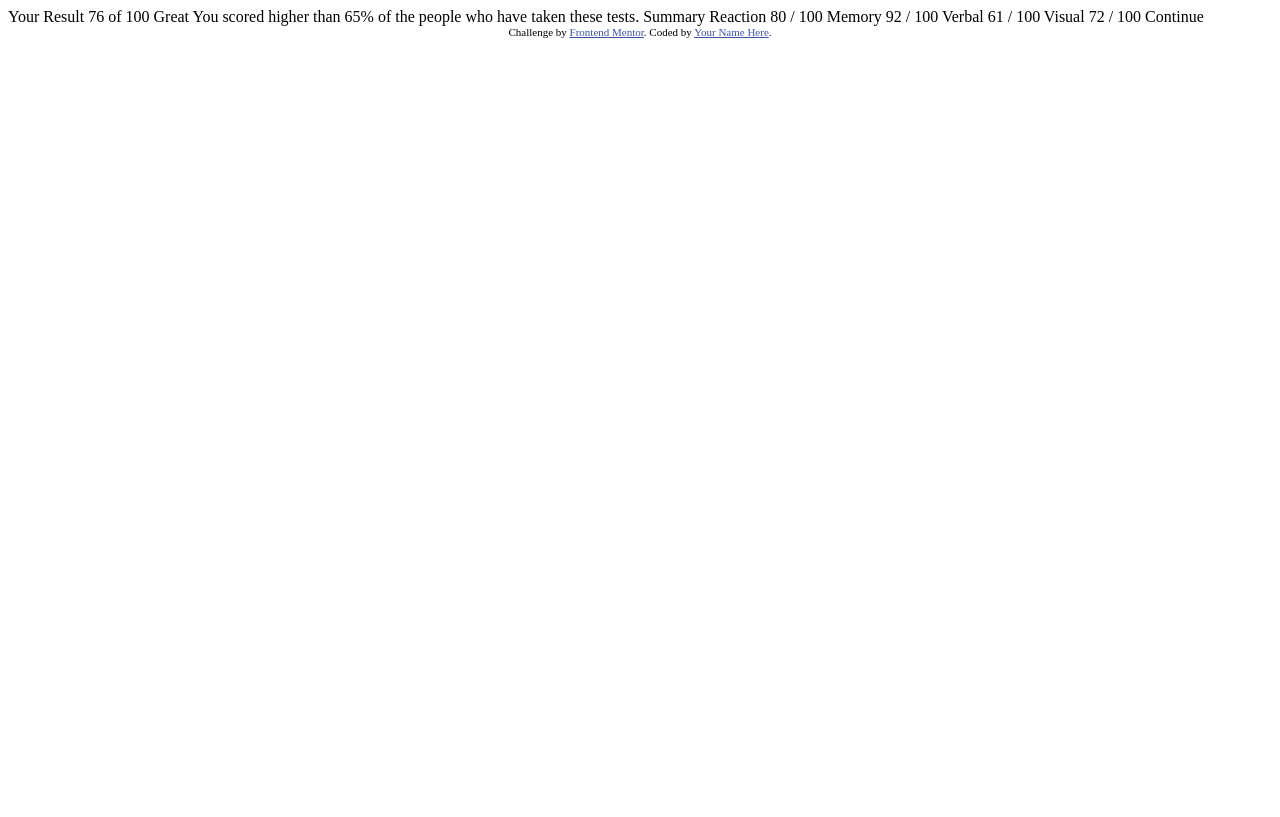
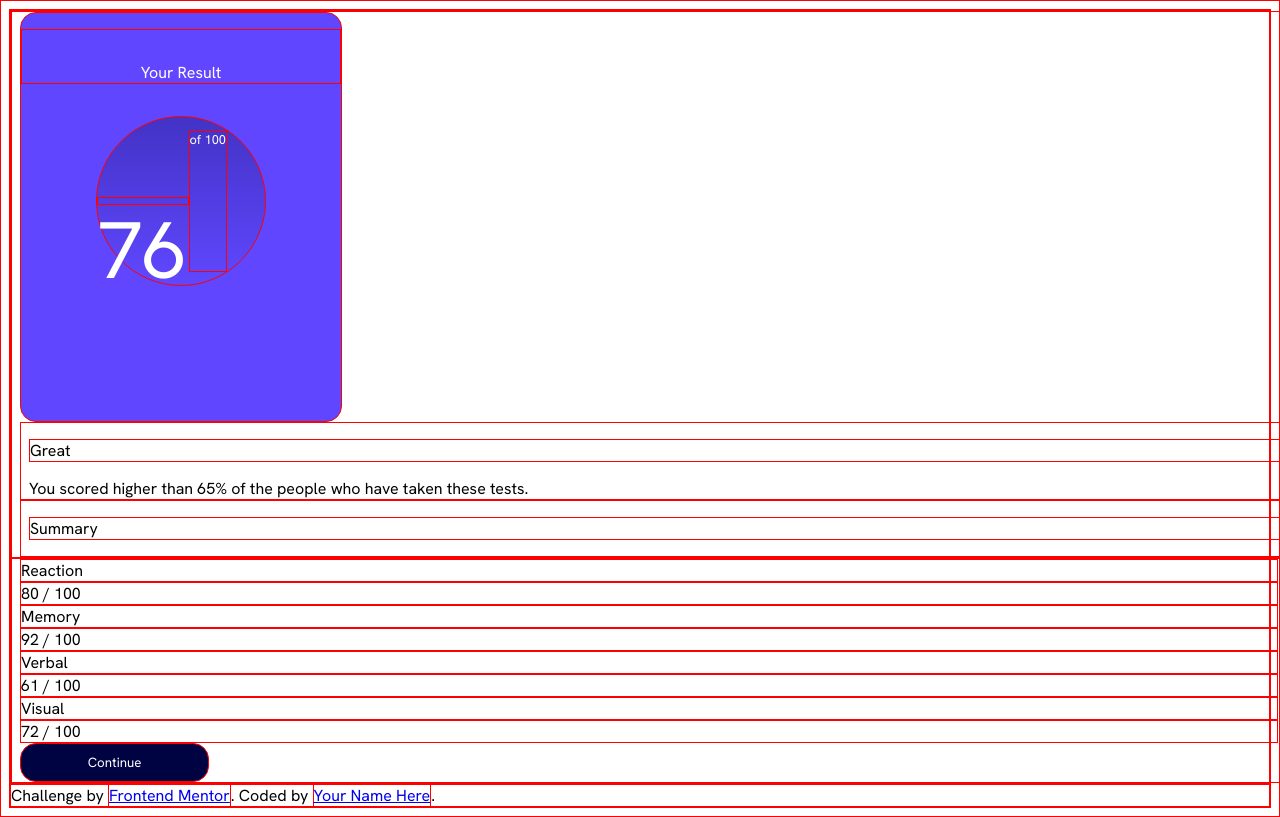
Before and after one commit to SipTeaBB/Frontend-Mentor-Results-Summary-Component, a plain HTML site: page index.html in a window 1280 px wide. Drawn offline with Linux system fonts and the light colour scheme.

Commit message:
correcting SO MANY mistakes

```diff
--- a/index.html
+++ b/index.html
@@ -5,39 +5,51 @@
   <meta name="viewport" content="width=device-width, initial-scale=1.0"> <!-- displays site properly based on user's device -->
 
   <link rel="icon" type="image/png" sizes="32x32" href="./assets/images/favicon-32x32.png">
+  <link href="styles.css" rel="stylesheet" >
+  <title>Frontend Mentor | Results Summary Component</title>
 
-  <title>Frontend Mentor | Results summary component</title>
 
-  <!-- Feel free to remove these styles or customise in your own stylesheet 👍 -->
-  <style>
-    .attribution { font-size: 11px; text-align: center; }
-    .attribution a { color: hsl(228, 45%, 44%); }
-  </style>
+ <!-- TODO re-format html for better readability -->
 </head>
 <body>
 
-  Your Result
-  76
-  of 100
+<section class="focal-point-of-page">
 
-  Great
+<div class="container">
+<div class="blue-box">
+  <p class="your-result">Your Result</p>
+    <div class="circle-for-76">
+  <p class="seventy-six">76</p><br>
+  <p class="of-one-hundred">of 100</p><br>
+    </div>
+</div>
+
+<div class="container">
+  <p class="great">Great</p>
   You scored higher than 65% of the people who have taken these tests.
+</div>
 
-  Summary
+<div class="container"><p class="summary">Summary</p></div>
+</div>
 
-  Reaction
-  80 / 100
+  <div  class="box-with-results container">
 
-  Memory
-  92 / 100
+  <div>Reaction</div>
+  <div>80 / 100</div>
 
-  Verbal
-  61 / 100
+  <div>Memory</div>
+  <div>92 / 100</div>
 
-  Visual
-  72 / 100
+  <div>Verbal</div>
+  <div>61 / 100</div>
 
-  Continue
+  <div>Visual</div>
+  <div>72 / 100</div>
+
+  <button class="continue-btn" type="button">Continue</button>
+</div>
+</section>
+
 
   <div class="attribution">
     Challenge by <a href="https://www.frontendmentor.io?ref=challenge" target="_blank">Frontend Mentor</a>.
--- /dev/null
+++ b/styles.css
@@ -0,0 +1,184 @@
+
+
+
+
+/* xs */
+@media (min-width: 475px) {}
+
+/* sm */
+@media (min-width: 640px) {}
+
+/* md */
+@media (min-width: 768px) {}
+
+/* lg */
+@media (min-width: 1024px) {}
+
+/* xl */
+ @media (min-width: 1280px) {}
+
+/* 2xl */
+ @media (min-width: 1536px) {}
+
+
+/*
+TODO parse through the current @media queries!
+*/
+
+/*The desktop-first pre-defined media queries:*/
+/* 2xl */
+@media (max-width: 1536px) {}
+
+/* xl */
+@media (max-width: 1280px) {}
+
+/* lg */
+@media (max-width: 1024px) {}
+
+/* md */
+@media (max-width: 768px) {}
+
+/* sm */
+@media (max-width: 640px) {}
+
+/* xs */
+@media (max-width: 475px) {}
+
+/* Mobile container utility class: */
+.container {
+  width: 100%;
+  margin-left: auto;
+  margin-right: auto;
+  padding-left: 0.5rem;
+  padding-right: 0.5rem;
+}
+
+/* xs */
+@media (min-width: 475px) {
+  .container {
+    max-width: 475px;
+  }
+}
+
+/* sm */
+@media (min-width: 640px) {
+  .container {
+    max-width: 640px;
+  }
+}
+
+/* md */
+@media (min-width: 768px) {
+  .container {
+    max-width: 768px;
+  }
+}
+
+/* lg */
+@media (min-width: 1024px) {
+  .container {
+    max-width: 1024px;
+  }
+}
+
+/* xl */
+@media (min-width: 1280px) {
+  .container {
+    max-width: 1280px;
+  }
+}
+
+/* 2xl */
+@media (min-width: 1536px) {
+  .container {
+    max-width: 1536px;
+  }
+}
+
+/* END of @media queries */
+
+
+
+
+@font-face {
+        font-display: swap;
+        font-family: 'HankenGrotesk';
+        font-style: normal;
+        font-weight: 400;
+        src: url('/assets/fonts/HankenGrotesk-VariableFont_wght.ttf') format('truetype');
+}
+
+*{
+    font-family: 'HankenGrotesk';
+    border: 1px solid red;
+}
+
+:root {
+    --blue-box-color: hsl(248, 100%, 64%);
+    --dark-blue-color: hsl(237, 100%, 13%);
+    --off-white: white;
+}
+
+.blue-box {
+  display: flex-box;
+  height: 25.5em;
+  width: 20em;
+  border-radius: 16px;
+  background-color: var(--blue-box-color);
+}
+
+.your-result {
+  padding-top: 2em;
+  color: var(--off-white);
+  text-align: center;
+}
+
+.circle-for-76 {
+    display: flex;
+
+    color: white;
+    background:
+    linear-gradient(
+        rgba(0, 3, 66, .3),
+        var(--blue-box-color)
+    );
+    height: 10.5em;
+    width:  10.5em;
+    border-radius: 50%;
+
+
+
+
+    margin-top: 2em;
+    margin-bottom: auto;
+    margin-left: auto;
+    margin-right: auto;
+
+
+
+
+
+}
+
+.seventy-six {
+  font: 5em 'HankenGrotesk';
+}
+
+.of-one-hundred {
+  font: .8em 'HankenGrotesk';
+}
+.seventy-six, .of-one-hundred {
+  position: relative;
+  text-align: center;
+
+}
+
+
+
+.continue-btn {
+    background: var(--dark-blue-color);
+    color: var(--off-white);
+    border-radius: 16px;
+    padding: 10px 5em;
+    cursor: pointer;
+}
```
